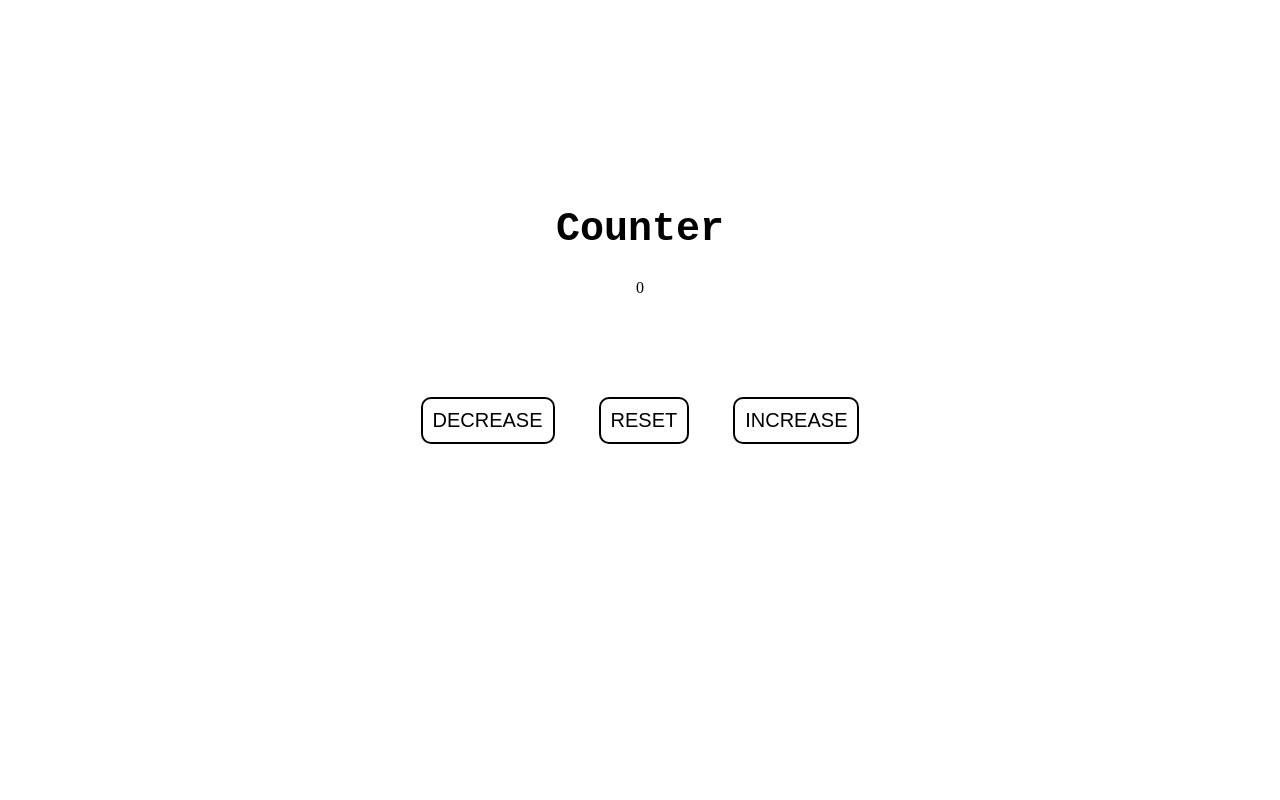
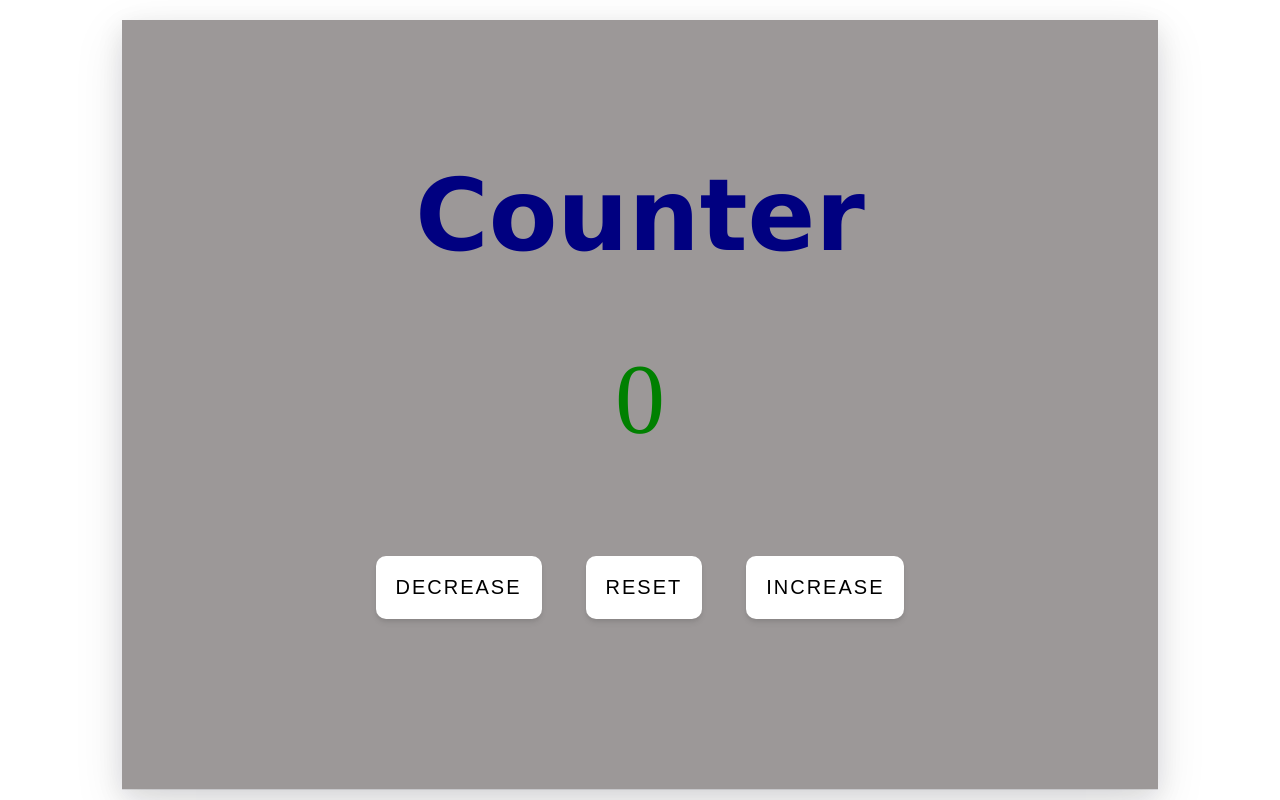
Before and after one commit to bushrajabin/counter-app, a plain HTML site: page index.html in a window 1280 px wide. Drawn offline with Linux system fonts and the light colour scheme.

Commit message:
change in buttons on css

```diff
--- a/style.css
+++ b/style.css
@@ -4,16 +4,23 @@ body{
 }
 
 .count{
-   background-color: white;
-   width: 50vw;
+   background-color: rgb(156, 152, 152);
+   width: 70vw;
    margin: auto;
-   margin-top: 90px;
-   padding: 90px;
+   margin-top: 20px;
+   padding: 70px;
    text-align: center;
+   box-shadow: rgba(17, 17, 26, 0.1) 0px 1px 0px, rgba(17, 17, 26, 0.1) 0px 8px 24px, rgba(17, 17, 26, 0.1) 0px 16px 48px;
 }
 .count>h1{
-    font-size: 40px;
-    font-family: 'Courier New', Courier, monospace;
+    font-size: 100px;
+  font-family: 'Lucida Sans', 'Lucida Sans Regular', 'Lucida Grande', 'Lucida Sans Unicode', Geneva, Verdana, sans-serif;
+  color: navy;
+}
+
+#Display{
+    font-size: 100px;
+    color: green;
 }
 
 .btns{
@@ -24,8 +31,16 @@ body{
 #btn1,#btn2,#btn3{
     background-color: white;
     margin: 20px;
-    padding: 10px;
-    border: 2px solid black;
+    padding: 20px;
     border-radius: 10px;
     font-size: 20px;
+    box-shadow: rgba(0, 0, 0, 0.1) 0px 4px 6px -1px, rgba(0, 0, 0, 0.06) 0px 2px 4px -1px;
+    border: none;
+    letter-spacing: 2px;
+    cursor: pointer;
 }
+
+#btn1:hover,#btn2:hover,#btn3:hover{
+    background-color: lightblue;
+    border-radius: 30px;
+}
```
